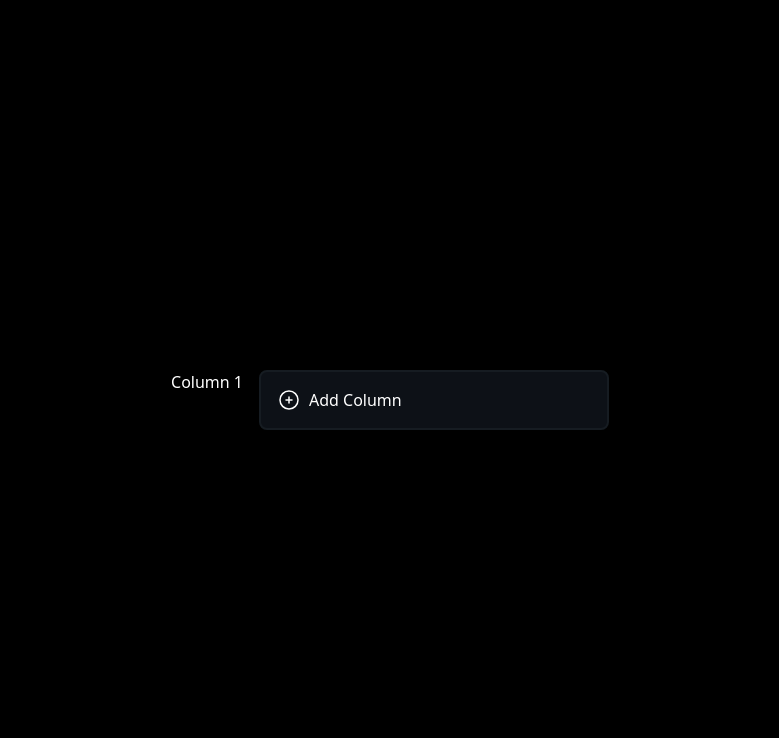
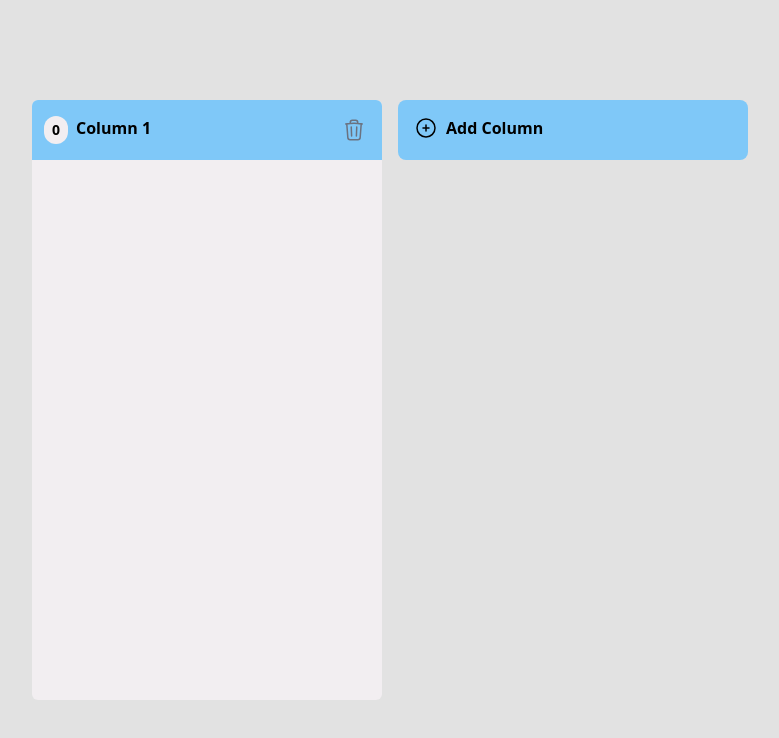
Before and after one commit to Neeraj2212/kanban-board-app, a React (Vite) app in the folder client/: page / in a window 1280 px wide. Both pictures are taken after a click on the button "Add Column". Shown: the top 738 px of the page, without its empty margins (250-1029 px from the left). Built offline with nearby package versions, Linux system fonts and the light colour scheme.

Commit message:
Column Title

```diff
--- /dev/null
+++ b/client/src/components/ColumnContainer.tsx
@@ -0,0 +1,61 @@
+import { KanbanBoardContext } from "@src/contexts/KanbanBoardContext";
+import DeleteIcon from "@src/icons/DeleteIcon";
+import { Column } from "@src/types";
+import { useContext, useState } from "react";
+
+interface ColumnContainerProps {
+  column: Column;
+}
+
+export default function ColumnContainer(props: ColumnContainerProps) {
+  const { column } = props;
+  const [editMode, setEditMode] = useState(false);
+  const { updateColumnTitle, deleteColumn } = useContext(KanbanBoardContext);
+
+  return (
+    <div className="bg-columnBackground rounded-md flex flex-col max-h-[600px] h-[600px] w-[350px]">
+      {/* Column title */}
+      <div
+        onClick={() => {
+          setEditMode(true);
+        }}
+        className="bg-mainBackground text-md h-[60px] cursor-grab rounded-md
+        rounded-b-none p-3 font-bold flex items-center justify-between"
+      >
+        <div className="flex gap-2">
+          <div
+            className="flex justify-center items-center bg-columnBackground
+            px-2 py-1 text-sm rounded-full"
+          >
+            0
+          </div>
+          {!editMode && column.title}
+          {editMode && (
+            <input
+              className="bg-transparent focus:border-rose-500 border rounded outline-none px-2"
+              value={column.title}
+              onChange={(e) => updateColumnTitle(column.id, e.target.value)}
+              autoFocus
+              onBlur={() => {
+                setEditMode(false);
+              }}
+              onKeyDown={(e) => {
+                if (e.key !== "Enter") return;
+                setEditMode(false);
+              }}
+            />
+          )}
+        </div>
+        <button
+          onClick={() => {
+            deleteColumn(column.id);
+          }}
+          className="stroke-gray-500 hover:stroke-rose-500 hover:bg-columnBackgroundColor
+          rounded px-1 py-2"
+        >
+          <DeleteIcon />
+        </button>
+      </div>
+    </div>
+  );
+}
--- a/client/src/components/KanbanBoard.tsx
+++ b/client/src/components/KanbanBoard.tsx
@@ -1,6 +1,7 @@
 import AddIcon from "@icons/AddIcon";
 import { KanbanBoardContext } from "@src/contexts/KanbanBoardContext";
 import { useContext } from "react";
+import ColumnContainer from "./ColumnContainer";
 
 export default function KanbanBoard() {
   const { columns, addColumn } = useContext(KanbanBoardContext);
@@ -10,13 +11,12 @@ export default function KanbanBoard() {
       <div className="m-auto flex gap-4">
         <div className="flex gap-4">
           {columns.map((column) => {
-            return <div> {column.title} </div>;
+            return <ColumnContainer key={column.id} column={column} />;
           })}
         </div>
         <button
           className="h-[60px] w-[350px] min-w-[350px] cursor-pointer rounded-lg
-            bg-mainBackground border-2 border-columnBackground
-            p-4 ring-rose-500 hover:ring-2 flex gap-2 "
+            bg-mainBackground text-md font-bold p-4 ring-rose-500 hover:ring-2 flex gap-2 "
           onClick={() => {
             addColumn();
           }}
--- /dev/null
+++ b/client/src/icons/DeleteIcon.tsx
@@ -0,0 +1,17 @@
+export default function DeleteIcon() {
+  return (
+    <svg
+      xmlns="http://www.w3.org/2000/svg"
+      fill="none"
+      viewBox="0 0 24 24"
+      strokeWidth={1.5}
+      className="w-6 h-6"
+    >
+      <path
+        strokeLinecap="round"
+        strokeLinejoin="round"
+        d="M14.74 9l-.346 9m-4.788 0L9.26 9m9.968-3.21c.342.052.682.107 1.022.166m-1.022-.165L18.16 19.673a2.25 2.25 0 01-2.244 2.077H8.084a2.25 2.25 0 01-2.244-2.077L4.772 5.79m14.456 0a48.108 48.108 0 00-3.478-.397m-12 .562c.34-.059.68-.114 1.022-.165m0 0a48.11 48.11 0 013.478-.397m7.5 0v-.916c0-1.18-.91-2.164-2.09-2.201a51.964 51.964 0 00-3.32 0c-1.18.037-2.09 1.022-2.09 2.201v.916m7.5 0a48.667 48.667 0 00-7.5 0"
+      />
+    </svg>
+  );
+}
--- a/client/src/index.css
+++ b/client/src/index.css
@@ -5,5 +5,5 @@
 html,
 body,
 #root {
-  @apply bg-black text-white box-border min-h-screen;
+  @apply bg-[#e2e2e2] text-black box-border min-h-screen;
 }
--- a/client/tailwind.config.js
+++ b/client/tailwind.config.js
@@ -7,8 +7,8 @@ export default {
   theme: {
     extend: {
       colors: {
-        mainBackground: "#0D1117",
-        columnBackground: "#161C22",
+        mainBackground: "#7fc8f8",
+        columnBackground: "#f2eef1",
       }
     },
   },
```
